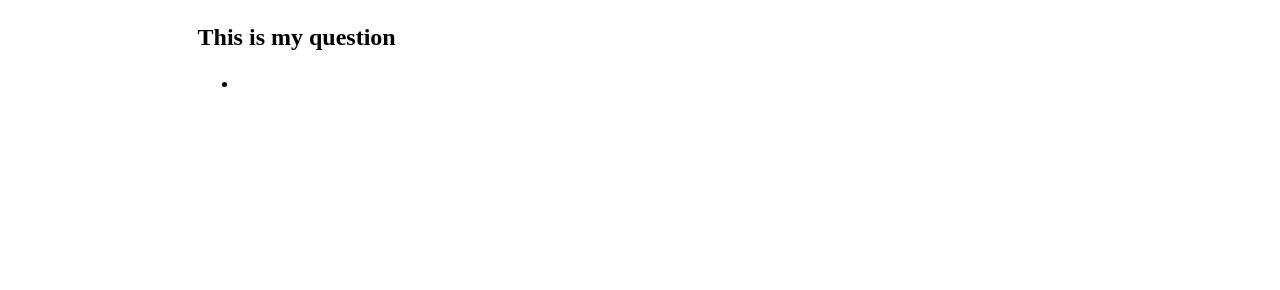
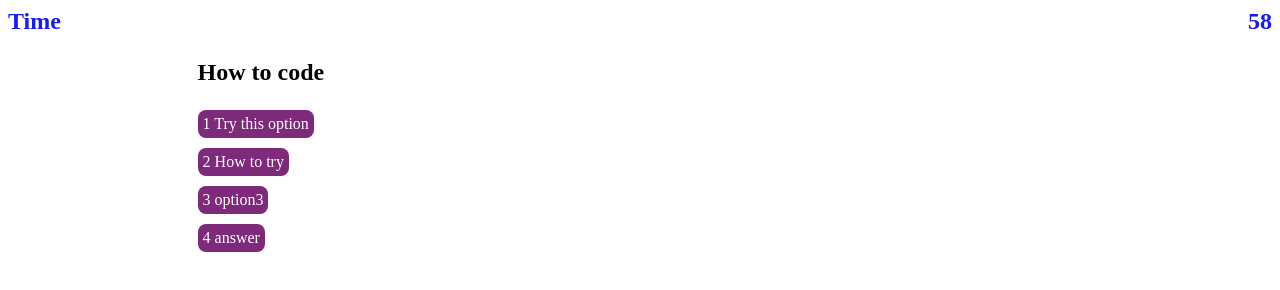
Before and after one commit to Oriaje/Week4HomeWork, a plain HTML site: page index.html in a window 1280 px wide. Both pictures are taken after a click on the button "Start Quiz". Drawn offline with Linux system fonts and the light colour scheme.

Commit message:
finialising the project

```diff
--- a/css/styles.css
+++ b/css/styles.css
@@ -1,6 +1,5 @@
 #welcome-section {
   text-align: center;
-  display: none;
 }
 
 #welcome-sectino #welcome-sectio.header-title {
@@ -16,7 +15,7 @@
   background-color: #7e2a7a;
 }
 
-#question1-section {
+#question-sections {
   display: none;
 }
 
@@ -30,3 +29,30 @@
   font-size: 24px;
   font-weight: bold;
 }
+
+.question-container .question-options {
+  margin-left: 0;
+  padding-left: 0;
+}
+.question-container .question-options li {
+  color: #ffff;
+  background-color: #7e2a7a;
+  padding: 5px;
+  margin-bottom: 10px;
+  width: fit-content;
+  border-radius: 8px;
+}
+
+.question-container .answer-container {
+  border-top: 1px #607d8b solid;
+  font-weight: bold;
+}
+
+.timer-section {
+  display: flex;
+  justify-content: space-between;
+
+  font-size: 24px;
+  font-weight: 600;
+  color: #161aff;
+}
--- a/index.html
+++ b/index.html
@@ -4,27 +4,34 @@
     <meta charset="UTF-8" />
     <meta http-equiv="X-UA-Compatible" content="IE=edge" />
     <meta name="viewport" content="width=device-width, initial-scale=1.0" />
+    <!--linking the css style sheet-->
     <link rel="stylesheet" href="css\styles.css" />
+    <!--linking the jss style sheet-->
     <script src="js\script.js"></script>
-    <title>Document</title>
+    <!--title the page-->
+    <title>Code Quiz</title>
   </head>
-  <body onload="onPageLoad()">
+  <body>
+    <!--setting a div for the first page to see when you enter the site-->
     <div id="welcome-section">
       <h2 class="header-title">CODING QUIZ CHALLENGE</h2>
-
+      <!---setting the instruction for the quiz-->
       <p class="header-subtitle">
         Try to asnwer the the following code-related questions within the time
-        limit.ep in mind that the incrorrect aswers will pernalize your time by
-        10 seconds
+        limit. Have in mind that incrorrect aswers will be penalise by reducing
+        your time by 10 seconds.
       </p>
+      <!--create a link to start the quiz-->
       <button class="start-btn" onclick="startQuiz()">Start Quiz</button>
     </div>
-
-    <div id="question1-section" class="question-container">
-      <p class="question-title">This is my question</p>
-      <ul clas="question-options">
-        <li></li>
-      </ul>
+    <!--setting up a div fro the question sections-->
+    <div id="question-sections">
+      <div class="timer-section">
+        <span class="time">Time</span>
+        <span id="clock"></span>
+      </div>
+      <!--setting up a div for the contents of the question-->
+      <div id="question-section-content"></div>
     </div>
   </body>
 </html>
--- a/js/script.js
+++ b/js/script.js
@@ -1,19 +1,94 @@
 var currentPage;
+// declaring the vairables for the quiz questions
+const questions = [
+  {
+    id: "question-1",
+    text: "How to code",
+    options: ["Try this option", "How to try", "option3", "answer"],
+    answer: "answer",
+  },
+  {
+    id: "question-1",
+    text: "How to code 1",
+    options: ["Try this option", "How to try", "option3", "answer"],
+    answer: "answer",
+  },
+  {
+    id: "question-2",
+    text: "How to code 2",
+    options: ["Try this option", "How to try", "option3", "answer"],
+    answer: "answer",
+  },
+  {
+    id: "question-3",
+    text: "How to code 3",
+    options: ["Try this option", "How to try", "option3", "answer"],
+    answer: "answer",
+  },
+];
+// declaring the variables
+var currentQuestionIndex = 0;
+var timerClock;
+var totalTime = 60;
+const timePenalty = 10;
+//setting the function
+function getQuestion(index) {
+  const question = questions[index];
 
-function setCurrentPage(elementId) {
-  //hide current page
-  if (currentPage) {
-    currentPage.style.display = "none";
-  }
-  currentPage = document.getElementById(elementId);
+  let html = `<div id="${question.answer}" class="question-container">
+    <p class="question-title">${question.text}</p>
+    <ul class="question-options">`;
 
-  currentPage.style.display = "block";
+  question.options.map((option, index) => {
+    html += `<li onclick="questionOptionSelected('${option}')">${
+      index + 1
+    } ${option}</li>`;
+  });
+
+  return html;
 }
 
-function onPageLoad() {
-  setCurrentPage("welcome-section");
+function questionOptionSelected(option) {
+  console.log(option);
+
+  ++currentQuestionIndex;
+
+  if (currentQuestionIndex < questions.length) {
+    let questionContainer = document.getElementById("question-section-content");
+
+    let html = getQuestion(currentQuestionIndex);
+
+    const isCorrect = option == questions[currentQuestionIndex].answer;
+
+    const questionResponse = isCorrect ? "Correct!" : "Wrong!!";
+    html += ` </ul>
+    <div class="answer-container">
+    <p>${questionResponse}</p>
+    </div>
+    </div>`;
+
+    questionContainer.innerHTML = html;
+
+    if (!isCorrect) {
+      totalTime = totalTime - timePenalty;
+    }
+  }
 }
 
 function startQuiz() {
-  setCurrentPage("question1-section");
+  const welcomeSection = document.getElementById("welcome-section");
+  welcomeSection.style.display = "none";
+
+  document.getElementById("question-sections").style.display = "block";
+
+  let questionContainer = document.getElementById("question-section-content");
+
+  questionContainer.innerHTML = getQuestion(currentQuestionIndex);
+
+  timerClock = setInterval(() => {
+    let clock = document.getElementById("clock");
+
+    totalTime = totalTime - 1;
+    clock.innerHTML = totalTime;
+  }, 1000);
 }
```
Also changed, not shown: Assets/Image/04-web-apis-homework-demo.gif (renamed from Assets/04-web-apis-homework-demo.gif), 2 other files.
